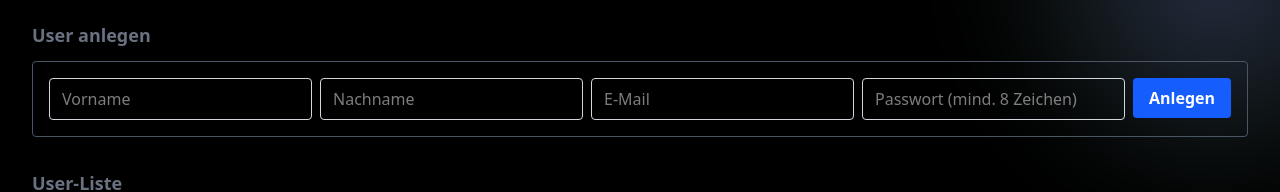
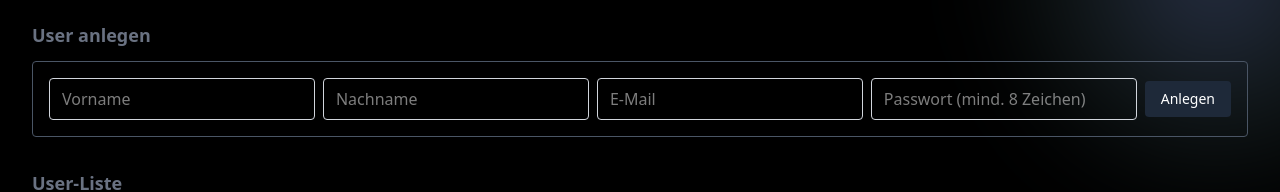
Before and after one commit to jeypack/nextjs-vercel-neon-m4, a Next.js app: page /users in a window 1280 px wide. Shown: the part 139-331 px from the top of the page. Built offline with nearby package versions, Linux system fonts and the light colour scheme; no server answers; the database is empty.

Commit message:
Fix styling

```diff
--- a/app/users/_components/UserList.tsx
+++ b/app/users/_components/UserList.tsx
@@ -11,7 +11,7 @@ type UserListProps = {
 };
 
 function FieldError({messages}: {messages?: string[]}) {
-  if (!messages?.length) return null;
+  if (!messages?.length) return <p className="w-full text-sm"></p>;
 
   return (
     <p className="w-full truncate text-sm text-red-600" role="alert">
@@ -27,7 +27,7 @@ function CreateUserForm() {
   return (
     <form
       action={formAction}
-      className="mb-8 flex flex-wrap items-start gap-2 rounded border border-gray-600 p-4"
+      className="mb-8 flex flex-wrap items-center gap-2 rounded border border-gray-600 p-4"
     >
       <div className="min-w-0 flex-1">
         <input
@@ -73,7 +73,7 @@ function CreateUserForm() {
       </div>
 
       <button
-        className="cursor-pointer rounded bg-blue-600 px-4 py-2 font-bold text-white disabled:opacity-50"
+        className="cursor-pointer rounded bg-gray-600 px-4 py-2 text-sm font-medium text-white focus:not-data-focus:outline-none focus:outline focus:outline-white hover:bg-gray-700 dark:bg-gray-800 "
         type="submit"
         disabled={pending}
       >
```
